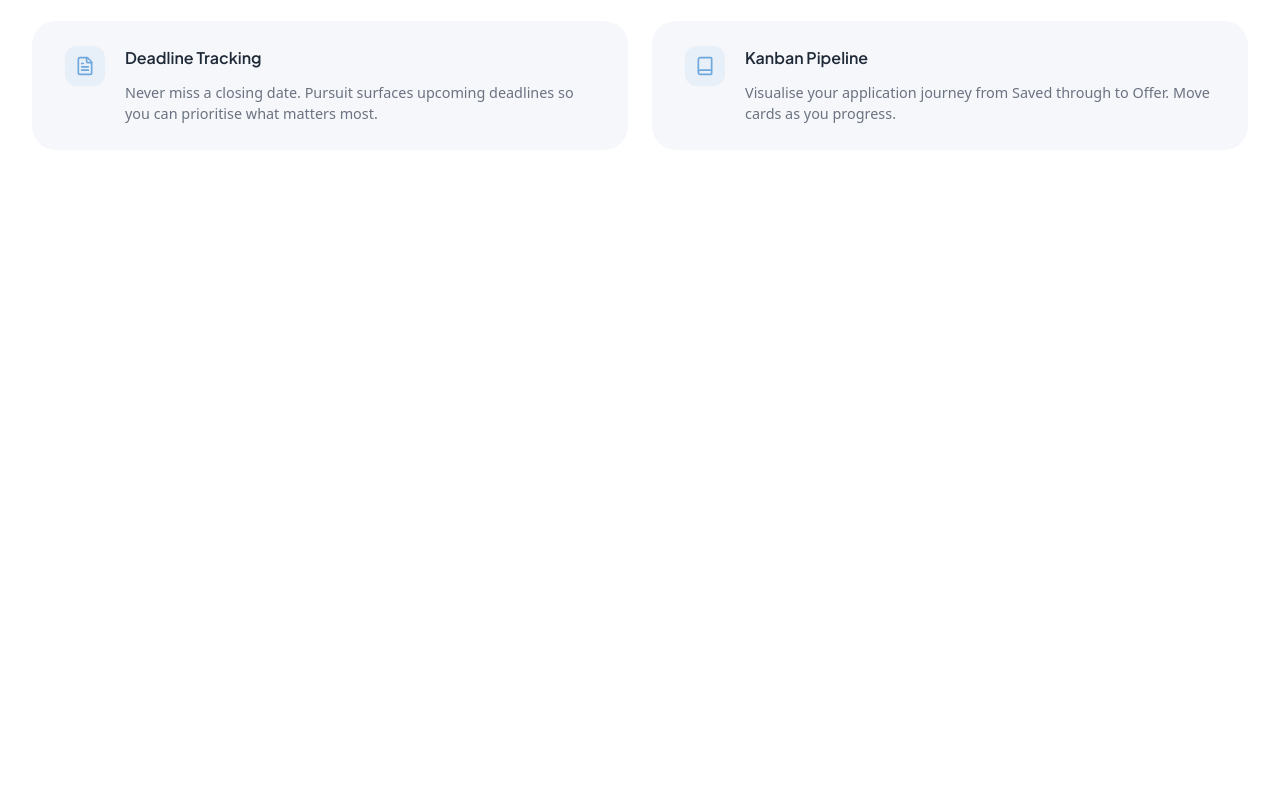
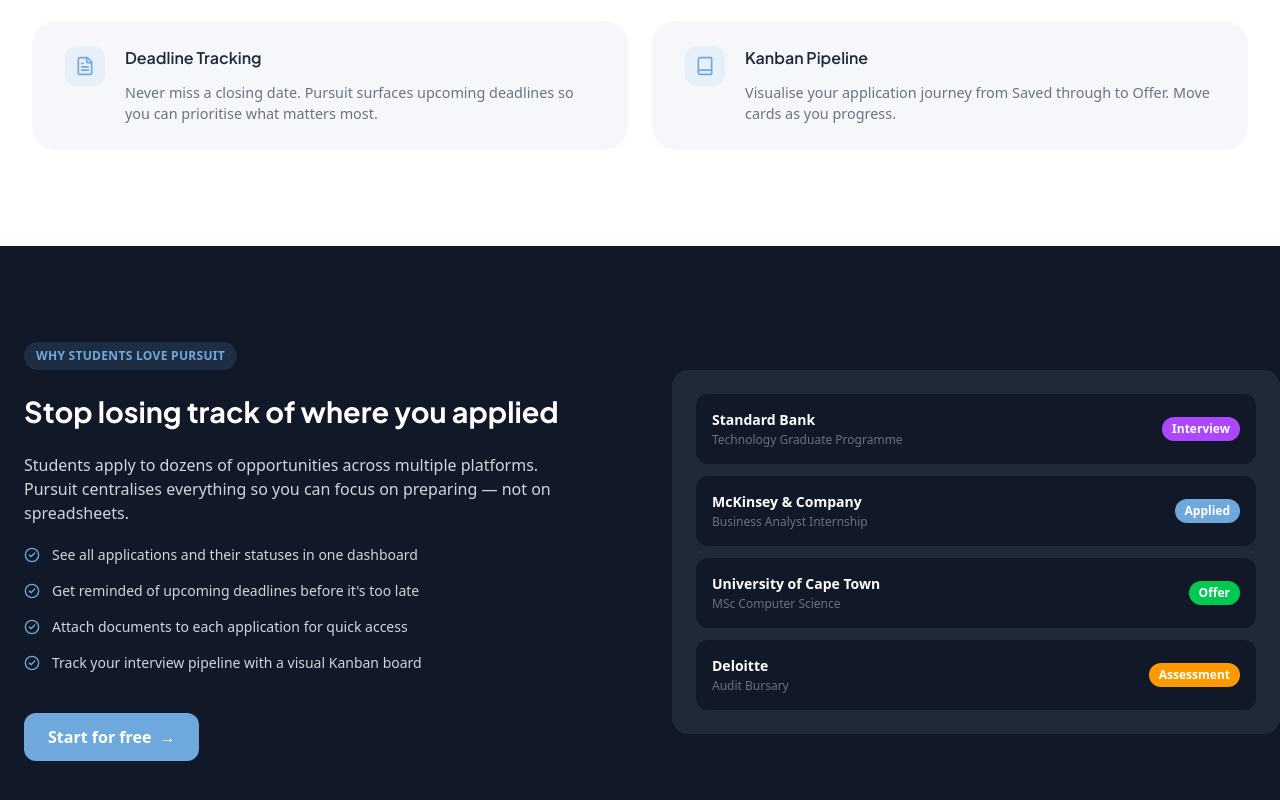
Before and after one commit to thatomakhusha/pursuitv1, a Next.js app: page / in a window 1280 px wide. Shown: the part 1975-2775 px from the top of the page. Before the commit the page ends 2221 px from the top, so only its background shows below. Built offline with nearby package versions, Linux system fonts and the light colour scheme.

Commit message:
feat: Create Why pursuit section

```diff
--- a/src/app/page.tsx
+++ b/src/app/page.tsx
@@ -4,6 +4,7 @@
 import Strip from "@/components/landing/Strip";
 import HowItWorks from "@/components/landing/HowItWorks";
 import WhatYouNeed from "@/components/landing/WhatYouNeed";
+import WhyPursuit from "@/components/landing/WhyPursuit";
 
 export default function Home() {
   return (
@@ -19,6 +20,7 @@
           <Container>
             <WhatYouNeed/>
           </Container>
+          <WhyPursuit/>
       </main>
 
 
--- /dev/null
+++ b/src/components/landing/WhyPursuit.tsx
@@ -0,0 +1,91 @@
+import { CheckCircle2 } from "lucide-react";
+
+const applications = [
+    {
+        org: "Standard Bank",
+        role: "Technology Graduate Programme",
+        status:
+            "Interview",
+        color: "bg-purple-500",
+    },
+    {
+        org: "McKinsey & Company",
+        role: "Business Analyst Internship",
+        status:
+            "Applied",
+        color: "bg-[#6FA8DC]",
+    },
+    {
+        org: "University of Cape Town",
+        role: "MSc Computer Science",
+        status:
+            "Offer",
+        color: "bg-green-500",
+    },
+    {
+        org: "Deloitte",
+        role: "Audit Bursary",
+        status:
+            "Assessment",
+        color: "bg-amber-500",
+    },
+];
+
+const WhyPursuit = () => {
+    return (
+        <section className="bg-sidebar py-24 text-white">
+            <div className="grid items-center gap-16 md:grid-cols-2">
+                <div className="flex flex-col gap-5 px-6">
+                    <div className="inline-flex w-fit rounded-full bg-[#1F2D43] px-3 py-1.5">
+                        <span className="text-xs font-semibold uppercase tracking-wide text-primary">
+                            Why students love Pursuit
+                        </span>
+                    </div>
+                    <h2 className="font-bold text-[1.8rem]">
+                        Stop losing track of where you applied
+                    </h2>
+                    <p className="max-w-xl text-gray-300">
+                        Students apply to dozens of opportunities across multiple platforms. Pursuit centralises everything
+                        so you can focus on preparing — not on spreadsheets.
+                    </p>
+                    <ul className="space-y-4">
+                        {[
+                        'See all applications and their statuses in one dashboard',
+                        "Get reminded of upcoming deadlines before it's too late",
+                        'Attach documents to each application for quick access',
+                        'Track your interview pipeline with a visual Kanban board',
+                        ].map(b => (
+                        <li key={b} className="flex items-start gap-3 text-sm text-gray-300">
+                            <CheckCircle2 size={16} className="text-[#6FA8DC] shrink-0 mt-0.5" />
+                            {b}
+                        </li>
+                        ))}
+                    </ul>
+                    <a
+                        href="#"
+                        className="mt-5 inline-flex w-fit items-center gap-2 rounded-xl bg-primary px-6 py-3 font-semibold text-white transition-all duration-300 ease-in-out hover:scale-[1.02] hover:bg-primary/90"
+                    >
+                        Start for free
+                        <span>→</span>
+                    </a>
+                </div>
+                <div className="bg-[#1F2937] rounded-2xl p-6">
+                     <div className="space-y-3">
+                        {applications.map(({ org, role, status, color }) => (
+                        <div key={org} className="flex items-center justify-between rounded-xl bg-sidebar px-4 py-4">
+                            <div>
+                                <p className="text-white text-sm font-semibold">{org}</p>
+                                <p className="text-gray-500 text-xs mt-0.5">{role}</p>
+                            </div>
+
+                            <span className={`text-xs font-semibold text-white px-2.5 py-1 rounded-full ${color}`}>{status}</span>
+                        </div>
+                        ))}
+                    </div>
+                </div>
+            </div>
+        </section>
+     );
+}
+
+export default WhyPursuit;
```
